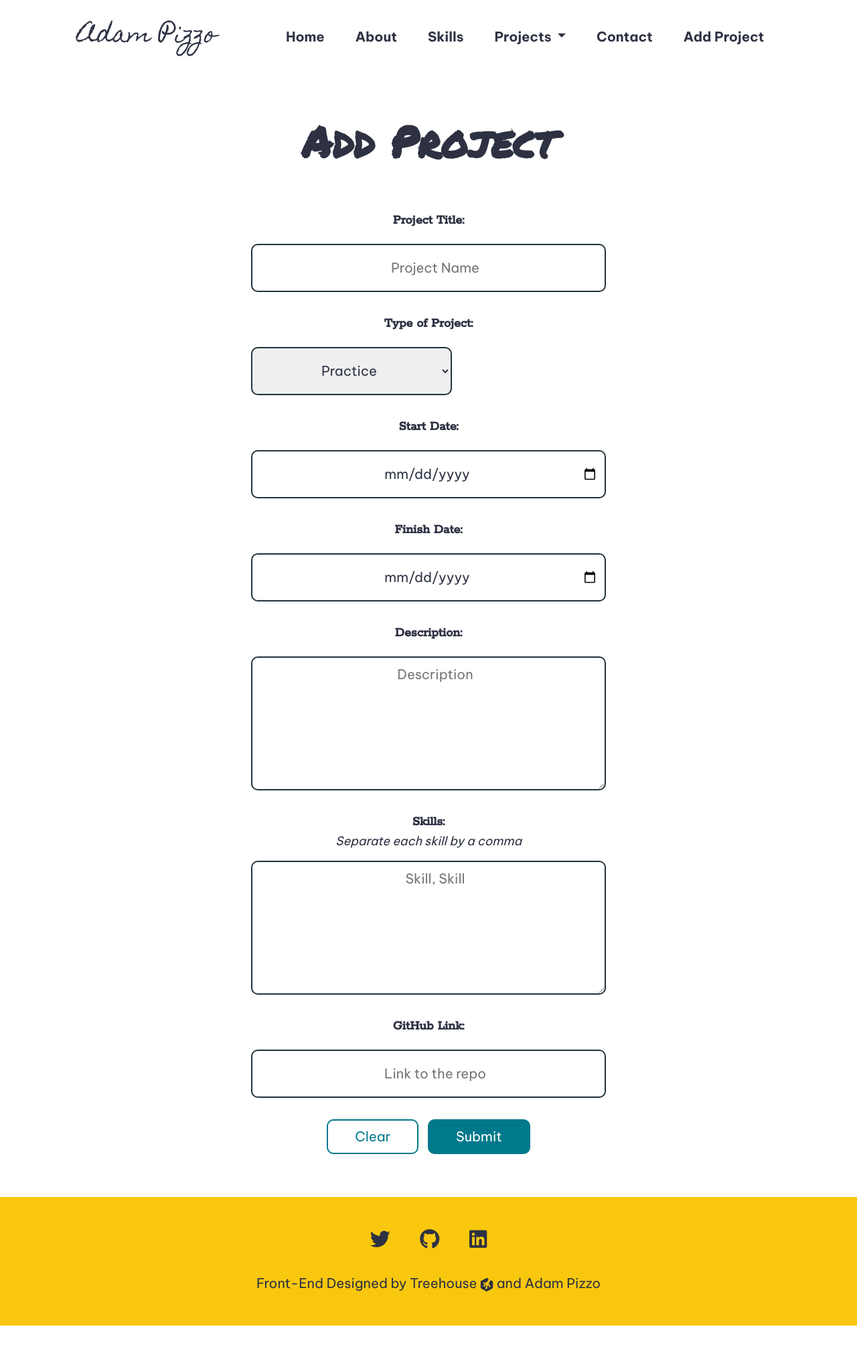
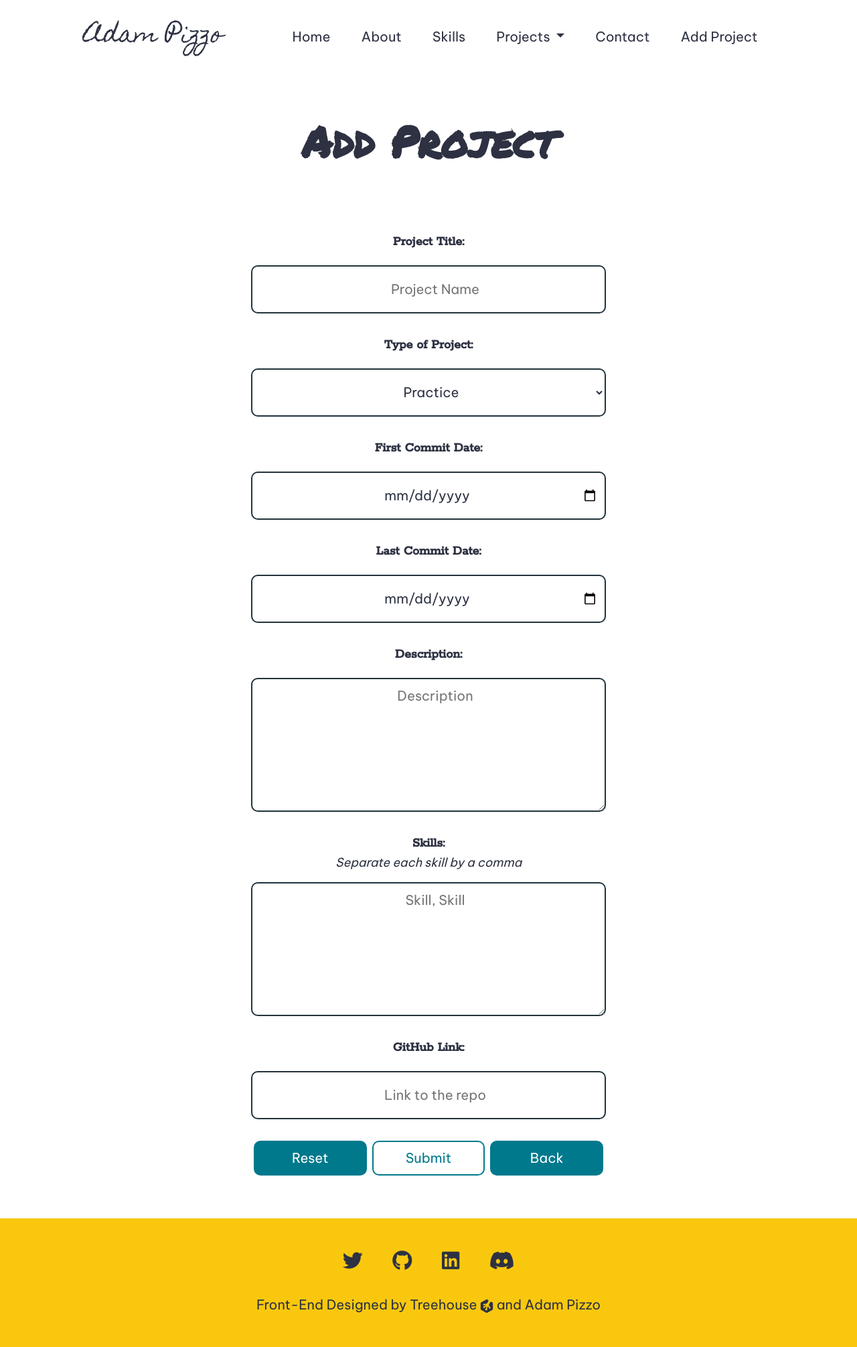
Before and after one commit to adampizzo/Python-Portfolio, a Flask app: page /projects/new in a window 1280 px wide. Shown: the whole page at 67% size. Before the commit the page ends 1979 px from the top, so only its background shows below. Run offline with Flask 2, Linux system fonts and the light colour scheme; data comes from the database, SQL or seed files in the repository.

Commit message:
Added 404 Page and Tweaked Doc
Added more fields to About and Project Detail.
Added a "Back" "Home" button in the add project/edit project screens.
Removed Utils file from Vanilla Branch.

```diff
--- a/app.py
+++ b/app.py
@@ -1,16 +1,14 @@
 from flask import (redirect, render_template, url_for, request, flash)
 from models import db, app, Projects
-import datetime
-
-
+from datetime import datetime, timedelta
 
 
 # Routes
-
 # Index - Root Page
 @app.route('/')
 def index():
-    project_df = Projects.query.order_by(Projects.date_finished.desc()).all()  # All projects sorted by date finished.
+    # All projects sorted by date finished.
+    project_df = Projects.query.order_by(Projects.last_commit.desc()).all()
     skill_set = set()
     projects = Projects.query.all()
     for skill in projects:
@@ -18,61 +16,99 @@ def index():
         for item in skill:
             skill_set.add(item)
     skill_set = sorted(skill_set)
-    return render_template('index.html', skill_set=skill_set, project_df=project_df)
+    return render_template(
+        'index.html',
+        skill_set=skill_set,
+        project_df=project_df
+        )
 
 
 # About Me
 @app.route('/about')
 def about():
-    project_df = Projects.query.order_by(Projects.date_finished.desc()).all()  # All projects sorted by date finished.
-    return render_template('about.html', project_df=project_df)
+    # All projects sorted by date finished.
+    project_df = Projects.query.order_by(Projects.last_commit.desc()).all()
+    total_time = 0
+    for project in project_df:
+        project_time = (
+            project.last_commit-project.first_commit) + timedelta(days=1)
+        total_time += project_time.days
+    total_projects = len(project_df)
+
+    return render_template(
+        'about.html',
+        project_df=project_df,
+        total_projects=total_projects,
+        total_time=total_time
+    )
+
 
 # projects/new - Create Route
 @app.route('/projects/new', methods=['GET', 'POST'])
 def create_project():
-    project_df = Projects.query.order_by(Projects.date_finished.desc()).all()  # All projects sorted by date finished.
+    # All projects sorted by date finished.
+    project_df = Projects.query.order_by(Projects.last_commit.desc()).all()
     if request.form:
         print(request.form)
-        new_project = Projects(title=request.form['title'], type=request.form['type'],
-                            date_started=clean_time(request.form['date_started']),
-                            date_finished=clean_time(request.form['date_finished']),
-                            description=request.form['description'], skills=request.form['skills'],
-                            url_to_project=request.form['github'])
+        new_project = Projects(
+            title=request.form['title'],
+            type=request.form['type'],
+            first_commit=clean_time(request.form['first_commit']),
+            last_commit=clean_time(request.form['last_commit']),
+            description=request.form['description'],
+            skills=request.form['skills'],
+            url_to_project=request.form['github']
+        )
         db.session.add(new_project)
         db.session.commit()
         return redirect(url_for('index'))
-    return render_template('projectform.html', project_df=project_df)
+    return render_template(
+        'projectform.html',
+        project_df=project_df
+    )
 
 
 # projects/<id> - Detail Route (View)
 @app.route('/projects/<id>')
 def project_detail(id):
-    project_df = Projects.query.order_by(Projects.date_finished.desc()).all()  # All projects sorted by date finished.
+    # All projects sorted by date finished.
+    project_df = Projects.query.order_by(Projects.last_commit.desc()).all()
     project = Projects.query.get_or_404(id)
     project.skills = project.skills.split(',')
-
-
-    return render_template('detail.html', project=project, project_df=project_df)
+    time_taken = (project.last_commit-project.first_commit)+timedelta(days=1)
+    project.first_commit = project.first_commit.strftime('%m/%d/%Y')
+    project.last_commit = project.last_commit.strftime('%m/%d/%Y')
+    return render_template(
+        'detail.html',
+        project=project,
+        project_df=project_df,
+        time_taken=time_taken
+    )
 
 
 # projecst/<id>/edit - Edit/Update Route
 @app.route('/projects/<id>/edit', methods=['GET', 'POST'])
 def edit_project(id):
-    project_df = Projects.query.order_by(Projects.date_finished.desc()).all()  # All projects sorted by date finished.
+    # All projects sorted by date finished.
+    project_df = Projects.query.order_by(Projects.last_commit.desc()).all()
     project = Projects.query.get_or_404(id)
-
     if request.form:
         project.title = request.form['title']
         project.type = request.form['type']
-        project.data_started = clean_time(request.form['date_started'])
-        project.date_finished = clean_time(request.form['date_finished'])
+        project.data_started = clean_time(request.form['first_commit'])
+        project.last_commit = clean_time(request.form['last_commit'])
         project.description = request.form['description']
         project.skills = request.form['skills']
         project.url_to_project = request.form['github']
         db.session.commit()
         flash('User Successfully Updated')
         return redirect(url_for('project_detail', id=project.id))
-    return render_template('projectform_edit.html', project=project, project_df=project_df)
+    return render_template(
+        'projectform_edit.html',
+        project=project,
+        project_df=project_df
+    )
+
 
 # projects/<id>/delete - Delete Route
 @app.route('/projects/<id>/delete', methods=['GET', 'POST'])
@@ -82,12 +118,14 @@ def delete_project(id):
     db.session.commit()
     return redirect(url_for('index'))
 
-
-
+@app.errorhandler(404)
+def not_found(error):
+    return render_template('404.html', msg=error), 404
 
 def clean_time(time_str):
     return datetime.datetime.strptime(time_str, '%Y-%m-%d')
 
+
 if __name__ == "__main__":
     db.create_all()
     app.run(debug=True, port=8000, host='localhost')
--- a/models.py
+++ b/models.py
@@ -10,12 +10,13 @@ app.config['SQLALCHEMY_DATABASE_URI'] = 'sqlite:///db/projects.db'
 
 db = SQLAlchemy(app)
 
+
 class Projects(db.Model):
     id = db.Column(db.Integer, primary_key=True)
     title = db.Column(db.String)
     type = db.Column(db.String)
-    date_started = db.Column(db.Date)
-    date_finished = db.Column(db.Date)
+    first_commit = db.Column(db.Date)
+    last_commit = db.Column(db.Date)
     description = db.Column(db.Text)
     skills = db.Column(db.Text)
     url_to_project = db.Column(db.Text)
--- a/static/css/styles.css
+++ b/static/css/styles.css
@@ -75,6 +75,10 @@ nav {
     margin-top: 1rem;
 }
 
+.navigation {
+    width: 100%;
+}
+
 .navbar-brand {
     color: var(--primary-text);
     font-size: 20px;
@@ -89,9 +93,7 @@ nav {
 .nav-item a {
     color: var(--primary-text);
     font-size: 20px;
-    /* font-family: var(--nav-bar-font);
-     */
-    font-weight: bold;
+    /* font-weight: bold; */
 }
 
 .nav-item a:hover,
@@ -383,6 +392,55 @@ Projects
     color: green;
 }
 
+.card-header {
+    background-color: var(--accent);
+    height: 100px;
+    border-radius: 20px 20px 0 0 !important;
+    text-align: center;
+}
+
+.carousel-item {
+    border-radius: 20px !important;
+}
+
+.active {
+    border-radius: 20px !important;
+}
+
+.card {
+    border-color: var(--secondary);
+    border-radius: 20px !important;
+}
+
+.card-header a {
+    text-decoration: none;
+}
+
+.card-header a > span {
+    color: var(--primary-text) !important;
+}
+
+.card-body {
+    height: 600px;
+}
+
+.card-body p {
+    color: var(--primary-text) !important;
+}
+
+#project-carousel {
+    margin-left: 50px;
+    margin-right: 50px;
+}
+
+.carousel-control-prev {
+    margin-left: -20%;
+}
+
+.carousel-control-next {
+    margin-right: -20%;
+}
+
 /*******
 Contact
 *******/
@@ -559,6 +618,7 @@ Form
     border: 2px solid;
     border-radius: 10px;
     border-color: var(--secondary-text);
+    background-color: var(--white);
     width: 300px;
     height: 72px;
     display: block;
@@ -597,23 +657,25 @@ Form
     text-align: center;
 }
 
-#form button {
+#form button,
+#form .btn {
     border: 2px solid var(--secondary);
     border-radius: 10px;
     font-size: 20px;
     padding: 9px 40px;
 }
 
-#form button[type='reset'] {
-    margin-right: 10px;
+#form button[type='reset'],
+#form .btn {
+    background-color: var(--secondary);
+    color: var(--white);
+}
+
+#form button[type='submit'] {
     background-color: var(--white);
     color: var(--secondary);
 }
 
-#form button[type='submit'] {
-    background-color: var(--secondary);
-    color: var(--white);
-}
 
 /********************
 EXCEEDS - About Page
@@ -699,6 +801,10 @@ Media Queries
         font-size: 62px;
     }
 
+    .navigation {
+        width: auto;
+    }
+
     .header h1 {
         font-size: 64px;
         margin-bottom: 2rem;
@@ -707,11 +813,6 @@ Media Queries
     .header img {
         height: 320px;
         width: 320px;
-    }
-
-    .navigation {
-        width: fit-content;
-        margin: auto;
     }
 
     .navigation .navbar-brand {
@@ -778,7 +880,8 @@ Media Queries
     }
 
     #form input,
-    #form textarea  {
+    #form textarea,
+    #form select {
         width: 450px;
         padding-left: 30px;
     }
@@ -815,7 +918,8 @@ Media Queries
     }
 
     #form input,
-    #form textarea {
+    #form textarea,
+    #form select {
         width: 530px;
     }
 }
--- a/templates/layout.html
+++ b/templates/layout.html
@@ -13,9 +13,9 @@
         <link href="https://cdn.jsdelivr.net/npm/bootstrap@5.1.3/dist/css/bootstrap.min.css" rel="stylesheet" integrity="sha384-1BmE4kWBq78iYhFldvKuhfTAU6auU8tT94WrHftjDbrCEXSU1oBoqyl2QvZ6jIW3" crossorigin="anonymous">
         <link rel="stylesheet" href="/static/css/styles.css">
     </head>
-    <body>
-        <section class="navigation">
-            <nav class="navbar navbar-expand-lg">
+    <body class="d-flex flex-column justify-content-between align-items-stretch min-vh-100">
+        <section class="navigation align-self-center">
+            <nav class="navbar navbar-expand-lg flex-grow-0">
                 <div class="container-fluid">
                     <a class="navbar-brand" href="{{ url_for('index') }}">Adam Pizzo</a>
                     <button class="toggle" type="button" data-bs-toggle="collapse" data-bs-target="#navbarContent" aria-controls="navbarContent" aria-expanded="false" aria-label="Toggle navigation">
@@ -24,7 +24,7 @@
                     <div class="collapse navbar-collapse" id="navbarContent">
                         <ul class="navbar-nav me-auto mb-2 mb-lg-0">
                         <li class="nav-item">
-                            <a class="nav-link active" aria-current="page" href="{{ url_for('index') }}">Home</a>
+                            <a class="nav-link" aria-current="page" href="{{ url_for('index') }}">Home</a>
                         </li>
                         <li class="nav-item">
                             <a class="nav-link" href="{{ url_for('about') }}">About</a>
@@ -56,7 +56,7 @@
 
         {% block content %}
         {% endblock %}
-        <section class="footer">
+        <section class="footer mt-auto">
             <div class="socials">
                 <!--Delete any you don't use-->
                 <!--Icons from FontAwesome.com/icons-->
@@ -68,6 +68,9 @@
                 </a>
                 <a href="https://www.linkedin.com/in/adampizzo/">
                     <i class="fab fa-linkedin"></i>
+                </a>
+                <a href="https://discordapp.com/users/Atlas#9083" target="_blank">
+                    <i class="fab fa-discord"></i>
                 </a>
             </div>
             <div class="treehouse">
--- a/templates/projectform.html
+++ b/templates/projectform.html
@@ -13,10 +13,10 @@
                 <option value="Project">Project</option>
                 <option value="Tutorial">Tutorial</option>
             </select>
-            <label for="date_started">Start Date:</label>
-            <input type="date" name="date_started" id="date_started" required>
-            <label for="date_finished">Finish Date:</label>
-            <input type="date" name="date_finished" id="date_finished" required>
+            <label for="first_commit">First Commit Date:</label>
+            <input type="date" name="first_commit" id="first_commit" required>
+            <label for="last_commit">Last Commit Date:</label>
+            <input type="date" name="last_commit" id="last_commit" required>
             <label for="description">Description:</label>
             <textarea name="description" id="description" cols="30" rows="20" placeholder="Description" required></textarea>
             <label for="skills-list" id="skills-label">Skills:</label>
@@ -24,9 +24,10 @@
             <textarea name="skills" id="skills-list" cols="30" rows="10" placeholder="Skill, Skill" required></textarea>
             <label for="github">GitHub Link:</label>
             <input type="url" name="github" id="github" placeholder="Link to the repo" required>
-            <div>
-                <button type="reset">Clear</button>
-                <button type="submit">Submit</button>
+            <div class="d-flex justify-items-evenly ">
+                <button class="flex-grow-1 col-3 px-0 mx-1" type="reset">Reset</button>
+                <button class="flex-grow-1 col-3 px-0 mx-1" type="submit">Submit</button>
+                <a href="{{ url_for('index')}}" class="btn btn-primary flex-grow-1 col-3 px-0 mx-1">Back</a>
             </div>
         </form>
     </section>
```
Also changed, not shown: other parts of static/css/styles.css (+61 -12 lines), templates/404.html (added, +10 -0 lines), templates/about.html (+7 -2 lines), templates/detail.html (+11 -9 lines), templates/index.html (+30 -17 lines), templates/projectform_edit.html (+8 -8 lines), utils.py (deleted, +0 -46 lines), db/projects.db, 1 other file.
